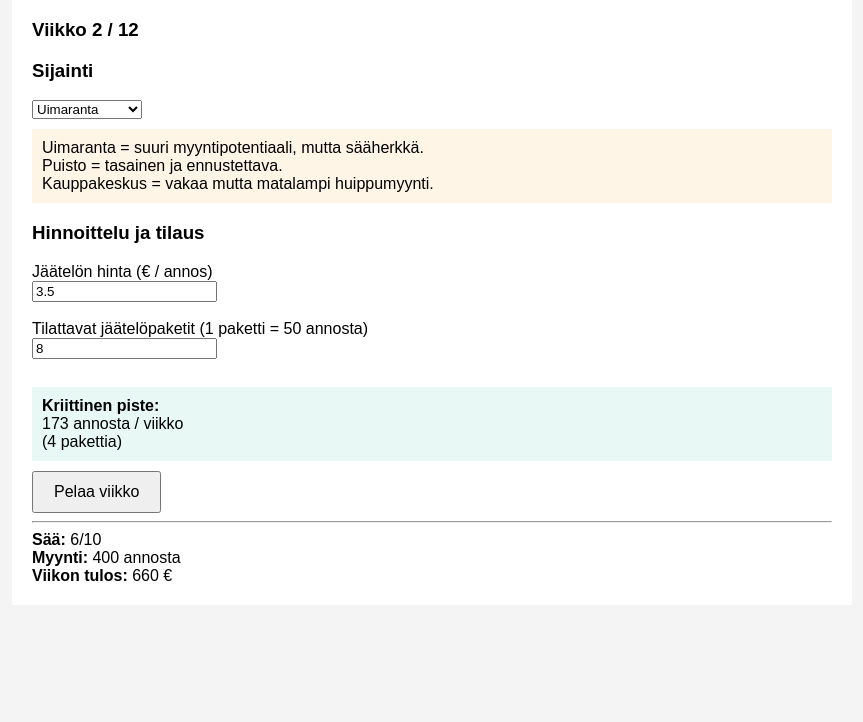
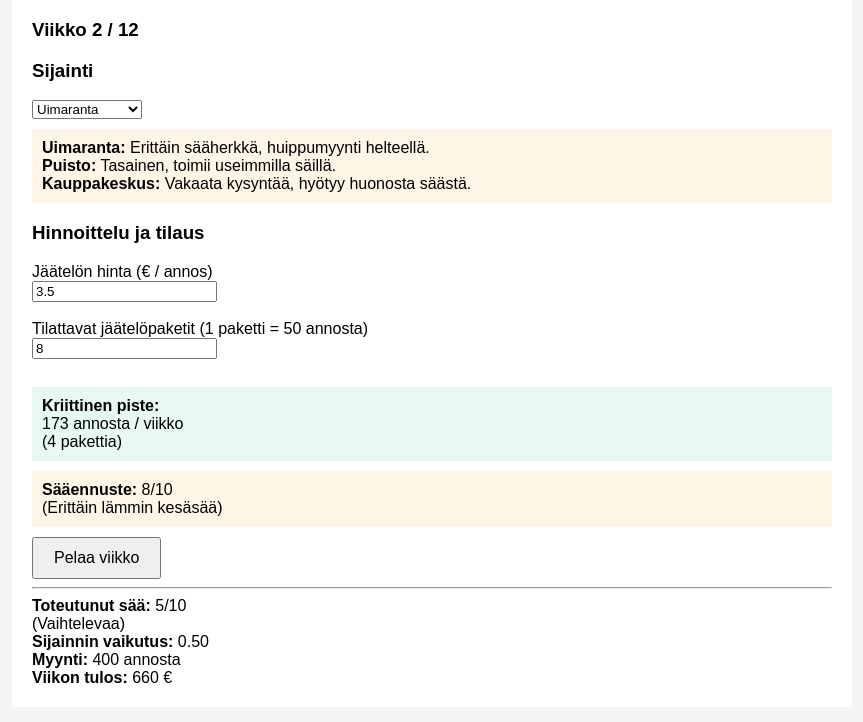
Before and after one commit to sinisterpurpose/Opetuspeli, a plain HTML site: page index.html in a window 1280 px wide. Both pictures are taken after a click on the button "Pelaa viikko". Shown: the part 110-832 px from the top of the page, without its empty margins (208-1071 px from the left). Before the commit the page ends 800 px from the top, so only its background shows below. Drawn offline with Linux system fonts and the light colour scheme.

Commit message:
Update index.html

```diff
--- a/index.html
+++ b/index.html
@@ -47,15 +47,15 @@ button {
 
 <h3>Sijainti</h3>
 <select id="location">
-  <option value="1.2">Uimaranta</option>
-  <option value="1.0">Puisto</option>
-  <option value="0.9">Kauppakeskus</option>
+  <option value="beach">Uimaranta</option>
+  <option value="park">Puisto</option>
+  <option value="mall">Kauppakeskus</option>
 </select>
 
 <div class="info">
-Uimaranta = suuri myyntipotentiaali, mutta sääherkkä.<br>
-Puisto = tasainen ja ennustettava.<br>
-Kauppakeskus = vakaa mutta matalampi huippumyynti.
+<strong>Uimaranta:</strong> Erittäin sääherkkä, huippumyynti helteellä.<br>
+<strong>Puisto:</strong> Tasainen, toimii useimmilla säillä.<br>
+<strong>Kauppakeskus:</strong> Vakaata kysyntää, hyötyy huonosta säästä.
 </div>
 
 <h3>Hinnoittelu ja tilaus</h3>
@@ -67,6 +67,8 @@ Kauppakeskus = vakaa mutta matalampi huippumyynti.
 <input type="number" id="packages" value="8" min="0"><br><br>
 
 <div class="calc" id="calculator"></div>
+
+<div class="info" id="forecast"></div>
 
 <button id="playButton">Pelaa viikko</button>
 
@@ -92,6 +94,7 @@ let totalRevenue = 0;
 let totalCosts = 0;
 let goodWeeks = 0;
 let badWeeks = 0;
+let forecastWeather = 0;
 
 /* ---- ELEMENTIT ---- */
 const priceInput = document.getElementById("price");
@@ -102,8 +105,34 @@ const weekNumber = document.getElementById("weekNumber");
 const reportArea = document.getElementById("reportArea");
 const gameArea = document.getElementById("gameArea");
 const playButton = document.getElementById("playButton");
+const forecastBox = document.getElementById("forecast");
+const locationSelect = document.getElementById("location");
 
-/* ---- KANNATTAVUUSLASKURI ---- */
+/* ---- SÄÄN KUVAUS ---- */
+function weatherDescription(value) {
+  if (value <= 1) return "Kylmää ja rankkasadetta";
+  if (value <= 3) return "Hyvin sateista";
+  if (value <= 5) return "Vaihtelevaa";
+  if (value <= 7) return "Lämmin kesäsää";
+  if (value <= 9) return "Erittäin lämmin kesäsää";
+  return "Helle";
+}
+
+/* ---- SÄÄKERROIN SIJAINNIN MUKAAN ---- */
+function weatherFactor(weather, location) {
+  if (location === "beach") {
+    return Math.max(0.2, weather / 10); // huono sää tappaa myynnin
+  }
+  if (location === "park") {
+    return 0.6 + weather / 20; // tasainen
+  }
+  if (location === "mall") {
+    return 1.1 - weather / 25; // huono sää = etu
+  }
+  return 1;
+}
+
+/* ---- KANNATTAVUUSLASKURI + ENNUSTE ---- */
 function updateCalculator() {
   const price = Number(priceInput.value);
   const variableCost = packagePrice / portionsPerPackage;
@@ -112,30 +141,37 @@ function updateCalculator() {
   if (contribution <= 0) {
     calculator.innerHTML =
       "⚠️ Tällä hinnalla et saa katettua edes muuttuvia kustannuksia.";
-    return;
+  } else {
+    const neededPortions = Math.ceil(fixedCost / contribution);
+    const neededPackages = Math.ceil(neededPortions / portionsPerPackage);
+
+    calculator.innerHTML =
+      `<strong>Kriittinen piste:</strong><br>
+       ${neededPortions} annosta / viikko<br>
+       (${neededPackages} pakettia)`;
   }
 
-  const neededPortions = Math.ceil(fixedCost / contribution);
-  const neededPackages = Math.ceil(neededPortions / portionsPerPackage);
+  forecastWeather = Math.floor(Math.random() * 11);
+  const error = Math.floor(Math.random() * 5) - 2;
+  let shownForecast = forecastWeather + error;
+  shownForecast = Math.max(0, Math.min(10, shownForecast));
 
-  calculator.innerHTML =
-    `<strong>Kriittinen piste:</strong><br>
-     ${neededPortions} annosta / viikko<br>
-     (${neededPackages} pakettia)`;
+  forecastBox.innerHTML =
+    `<strong>Sääennuste:</strong> ${shownForecast}/10<br>
+     (${weatherDescription(shownForecast)})`;
 }
 
-/* ---- VIIKON PELAAMINEN ---- */
+/* ---- VIIKKO ---- */
 function playWeek() {
   const price = Number(priceInput.value);
   const orderedPackages = Number(packagesInput.value);
-  const locationFactor = Number(document.getElementById("location").value);
+  const location = locationSelect.value;
 
-  const weather = Math.floor(Math.random() * 11); // 0–10
+  const weather = forecastWeather;
+  const factor = weatherFactor(weather, location);
   const maxSales = orderedPackages * portionsPerPackage;
 
-  const baseDemand =
-    600 * (weather / 10) * locationFactor * (5 / price);
-
+  const baseDemand = 600 * factor * (5 / price);
   const sales = Math.min(maxSales, Math.round(baseDemand));
 
   const revenue = sales * price;
@@ -149,16 +185,17 @@ function playWeek() {
   else badWeeks++;
 
   result.innerHTML =
-    `<strong>Sää:</strong> ${weather}/10<br>
+    `<strong>Toteutunut sää:</strong> ${weather}/10<br>
+     (${weatherDescription(weather)})<br>
+     <strong>Sijainnin vaikutus:</strong> ${factor.toFixed(2)}<br>
      <strong>Myynti:</strong> ${sales} annosta<br>
      <strong>Viikon tulos:</strong> ${profit.toFixed(0)} €`;
 
   week++;
   weekNumber.textContent = week;
 
-  if (week > totalWeeks) {
-    endGame();
-  }
+  if (week > totalWeeks) endGame();
+  else updateCalculator();
 }
 
 /* ---- LOPPURAPORTTI ---- */
@@ -170,7 +207,6 @@ function endGame() {
   reportArea.classList.remove("hidden");
   reportArea.innerHTML = `
     <h2>📄 Loppuraportti</h2>
-    <p><strong>Kesätyöjakso:</strong> 12 viikkoa</p>
     <p><strong>Liikevaihto:</strong> ${totalRevenue.toFixed(0)} €</p>
     <p><strong>Kustannukset:</strong> ${totalCosts.toFixed(0)} €</p>
     <p><strong>Tulos ennen veroja:</strong> ${finalProfit.toFixed(0)} €</p>
@@ -178,8 +214,8 @@ function endGame() {
     <p><strong>Huonoja viikkoja:</strong> ${badWeeks}</p>
     <p><strong>Kokonaisarvio:</strong><br>
       ${finalProfit > 0
-        ? "Kesä oli kannattava. Hinnoittelu ja tilaukset osuivat hyvin."
-        : "Kesä oli haastava. Riskit olivat suuria tai kysyntä jäi heikoksi."}
+        ? "Sijainti ja hinnoittelu tukivat toisiaan."
+        : "Sää ja sijainti aiheuttivat haasteita."}
     </p>
   `;
 }
@@ -187,6 +223,7 @@ function endGame() {
 /* ---- TAPAHTUMAT ---- */
 priceInput.addEventListener("input", updateCalculator);
 packagesInput.addEventListener("input", updateCalculator);
+locationSelect.addEventListener("change", updateCalculator);
 playButton.addEventListener("click", playWeek);
 
 /* ---- ALUSTUS ---- */
```
